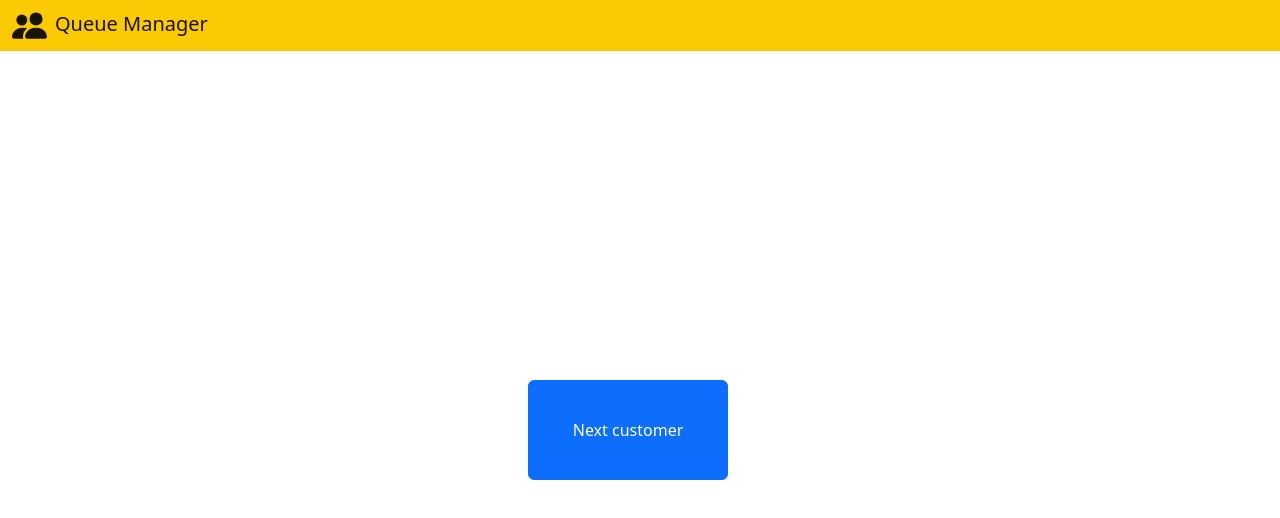
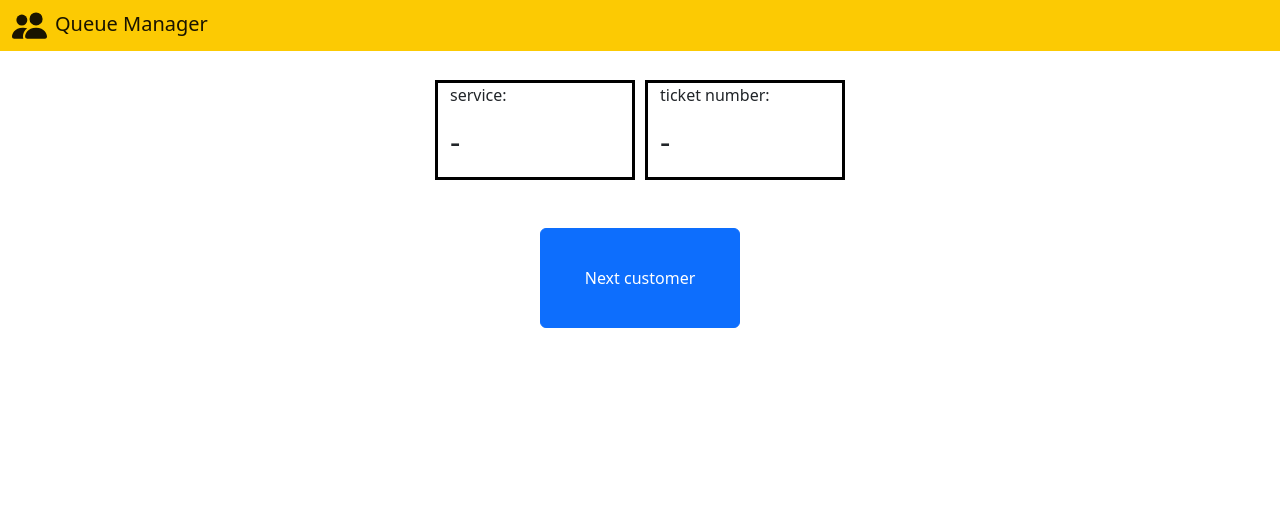
Before and after one commit to Dev-zanfa/se2022-16-OfficeQueueManager, a React (Create React App) app in the folder client/: page /counter in a window 1280 px wide. Shown: the top 518 px of the page. Built offline with nearby package versions, Linux system fonts and the light colour scheme; no server answers.

Commit message:
S202216OQM-12 changes in ui

```diff
--- a/client/src/Components/Counter.js
+++ b/client/src/Components/Counter.js
@@ -8,27 +8,22 @@ function Counter(props) {
     return <>
     <Header></Header>
     <Row className='justify-content-center' style={{marginTop:"30px"}}>
-        {props.service &&
-        <>
+
         <Row className='justify-content-center' style={{marginTop:"30px"}}>
                             <div  style={{width: "200px", height: "100px", border: 'solid black', marginTop: "20px", marginRight:"10px"}}>
                                 <p>service:</p>
-                                <h2>{props.service}</h2>
+                                <h2>{props.service? props.service : "-" }</h2>
                             </div>
 
                             <div  style={{width: "200px", height: "100px", border: 'solid black', marginTop: "20px"}}>
                                 <p>ticket number:</p>
-                                <h2>{props.ticketNo}</h2>
+                                <h2 className='center'>{props.ticketNo? props.ticketNo : "-"}</h2>
                             </div>
+                    </Row>
 
 
-
-
-                    </Row>
-        </>
-    }
     </Row>
-    <Row className='justify-content-center align-items-center w-100 vh-100'>
+    <Row className='justify-content-md-center p-5'>
         <Row className='justify-content-center'>
             <Button style={{width: "200px", height: "100px"}} onClick={() => {props.nextCustomer();}}>
                     <div>Next customer</div>
```
